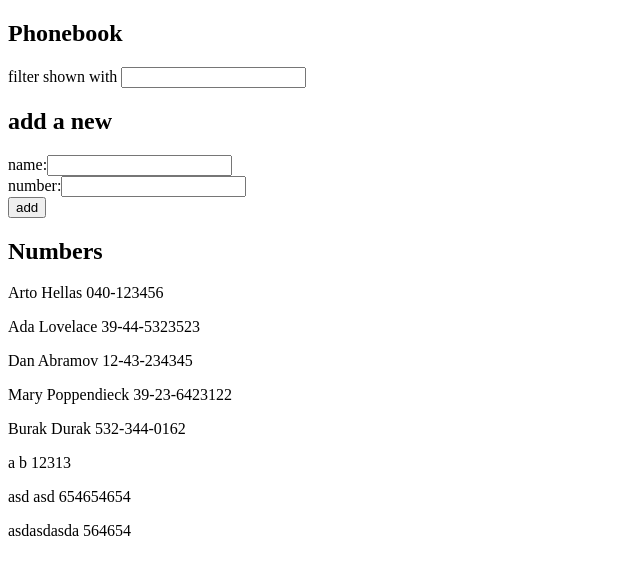
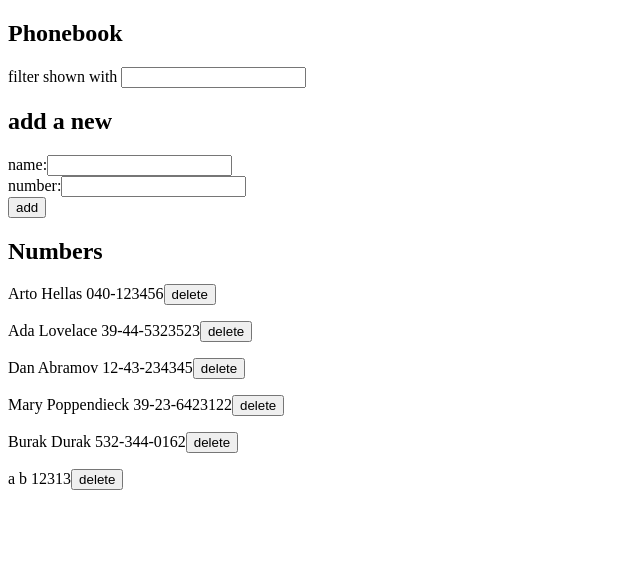
Before and after one commit to bhdurak/FSO, a React (Create React App) app in the folder part2/phonebook/: page / in a window 1280 px wide. Shown: the top 574 px of the page, without its empty margins (0-640 px from the left). Built offline with nearby package versions, Linux system fonts and the light colour scheme; data requests are answered from the project's data file.

Commit message:
Exercise 2.17

```diff
--- a/part2/phonebook/db.json
+++ b/part2/phonebook/db.json
@@ -29,16 +29,6 @@
       "name": "a b",
       "number": "12313",
       "id": 6
-    },
-    {
-      "name": "asd asd",
-      "number": "654654654",
-      "id": 7
-    },
-    {
-      "name": "asdasdasda",
-      "number": "564654",
-      "id": 8
     }
   ]
 }
--- a/part2/phonebook/src/App.js
+++ b/part2/phonebook/src/App.js
@@ -4,7 +4,7 @@ import InputField from './components/inputfield'
 import InputForm from './components/inputform'
 import Persons from './components/persons'
 import Title from './components/title'
-import PersonService from './services/persons'
+import PersonService from './services/personservice'
 
 const App = () => {
   const [persons, setPersons] = useState([])
@@ -41,6 +41,13 @@ const App = () => {
     }
   }
 
+  const deletePerson = (id) => {
+    if(window.confirm(`Delete ${persons.find(p => p.id === id)["name"]}?`)){
+      PersonService.deleteOne(id)
+      .then(setPersons(persons.filter(p => p.id !== id)))
+    }
+  }
+
   const applyFilter = (event) => {
     setFilter(event.target.value)
     if(filter === ""){
@@ -56,7 +63,7 @@ const App = () => {
       <Title text="add a new"></Title>
       <InputForm name="name" value={newName} numberValue={newNumber} onSubmit={addNewName} onChange={(event) => setNewName(event.target.value)} onNumberChange={(event) => setNewNumber(event.target.value)}/>
       <Title text="Numbers"></Title>
-      <Persons persons={filteredPersons}/>
+      <Persons persons={filteredPersons} onDelete={deletePerson}/>
     </div>
   )
 }
--- a/part2/phonebook/src/components/persons.js
+++ b/part2/phonebook/src/components/persons.js
@@ -1,9 +1,17 @@
 import React from "react";
 
-const Persons = ({persons}) => {
+const Persons = ({persons, onDelete}) => {
     return (
         <>
-            {persons.map(person => <p key={person.name}>{person.name} {person.number}</p>)}
+            {persons.map(person => {
+                return (
+                    <p key={person.id}>{person.name} {person.number}
+                    <button onClick={() => onDelete(person.id)}>delete</button>
+                    </p>
+                    )}
+                )
+            }
+
         </>
     )
 }
--- a/part2/phonebook/src/services/persons.js
+++ b/part2/phonebook/src/services/personservice.js
@@ -1,6 +1,6 @@
 import axios from "axios";
 
-const baseUrl = "http://localhost:3001/persons"
+const baseUrl = "http://localhost:3001/persons/"
 
 const getAll = () => {
     return axios.get(baseUrl).then(response => response.data)
@@ -10,4 +10,8 @@ const addNew = (newPerson) => {
     return axios.post(baseUrl,newPerson).then(response => response.data)
 }
 
-export default {getAll, addNew}
+const deleteOne = (id) => {
+    return axios.delete(baseUrl+id).then(response => response.data)
+}
+
+export default {getAll, addNew, deleteOne}
```
